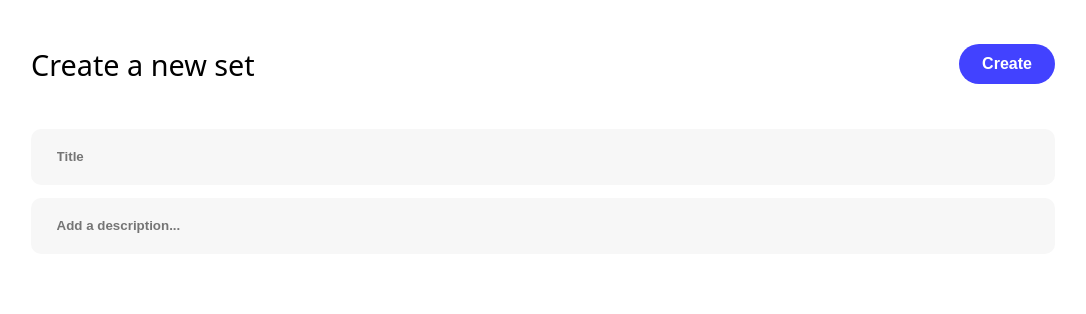
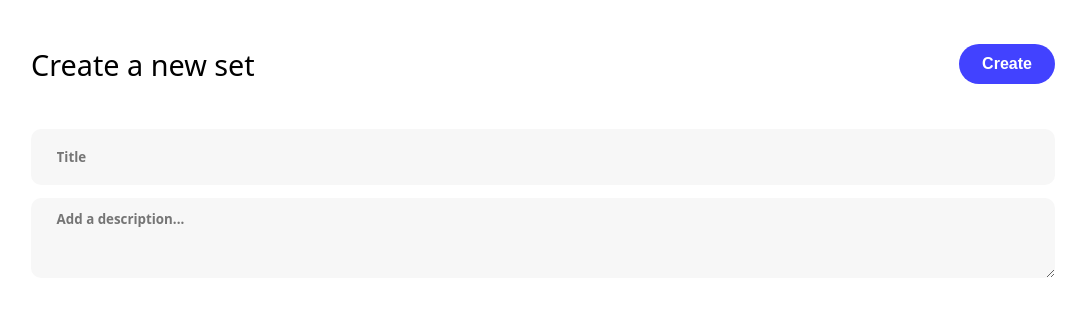
Before and after one commit to jacobyangg9/quizly, a React (Vite) app: page /create in a window 1280 px wide. Shown: the top 314 px of the page, without its empty margins (97-1183 px from the left). Built offline with nearby package versions, Linux system fonts and the light colour scheme.

Commit message:
Created textarea in Create.jsx

```diff
--- a/src/Create/Create.jsx
+++ b/src/Create/Create.jsx
@@ -14,7 +14,7 @@ function Create() {
                 </div>
                 <div className={styles.statsWrapper}>
                     <input className={styles.titleInputField} placeholder='Title'/>
-                    <input className={styles.titleInputField} placeholder="Add a description... "></input>
+                    <textarea className={styles.titleInputField} id={styles.descriptionInputField} placeholder="Add a description... "></textarea>
                 </div>
             </div>
         </>
--- a/src/Create/Create.module.css
+++ b/src/Create/Create.module.css
@@ -56,6 +56,8 @@
     box-sizing: border-box;
     padding-left: 2%;
     margin-bottom: 1%;
+    color: hsl(240, 100%, 10%);;
+    font-family: inherit;
 }
 
 .titleInputField:focus {
@@ -63,3 +65,10 @@
     box-shadow: 0 0 12px hsl(240, 100%, 95%), 0 0 24px hsl(240, 100%, 95%), 0 0 36px hsl(240, 100%, 95%);
 
 }
+
+#descriptionInputField {
+    height: 5rem;
+    vertical-align: top;
+    padding-top: 1%;
+    font-family: inherit;
+}
--- a/src/Dashboard/Dashboard.jsx
+++ b/src/Dashboard/Dashboard.jsx
@@ -32,7 +32,7 @@ function Dashboard() {
                                 <img src={plus} id={styles.createNewQuizPlus}></img>
                                 Manually Create
                                 </button>
-                            <button className={styles.createNewQuizButtons} id={styles.createNewQuizImportButton}>
+                            <button className={styles.createNewQuizButtons} id={styles.createNewQuizImportButton} onClick={()=>alert("Import feature coming soon!")}>
                                 <img src={fileInport} id={styles.createNewQuizImport}></img>
                                 Import from CSV File
                             </button>
```
